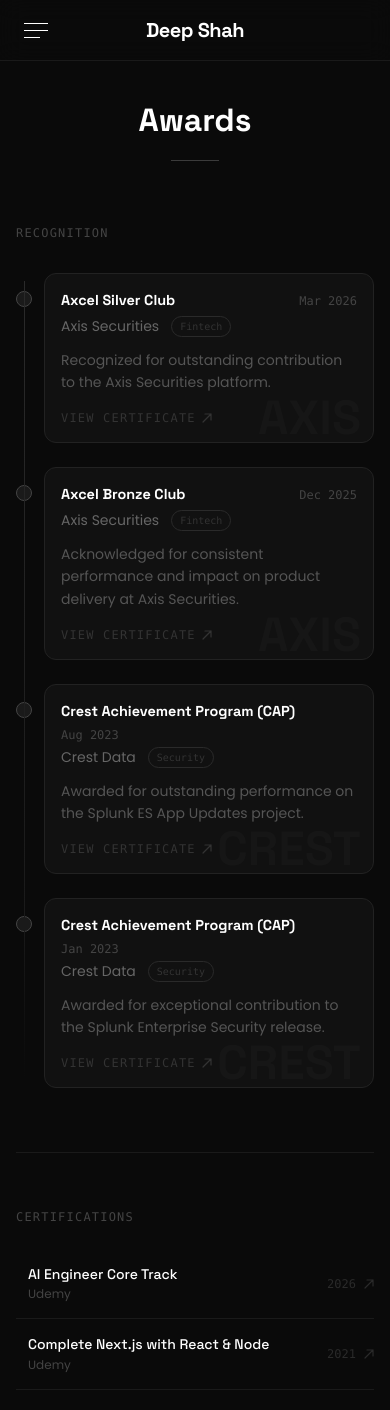
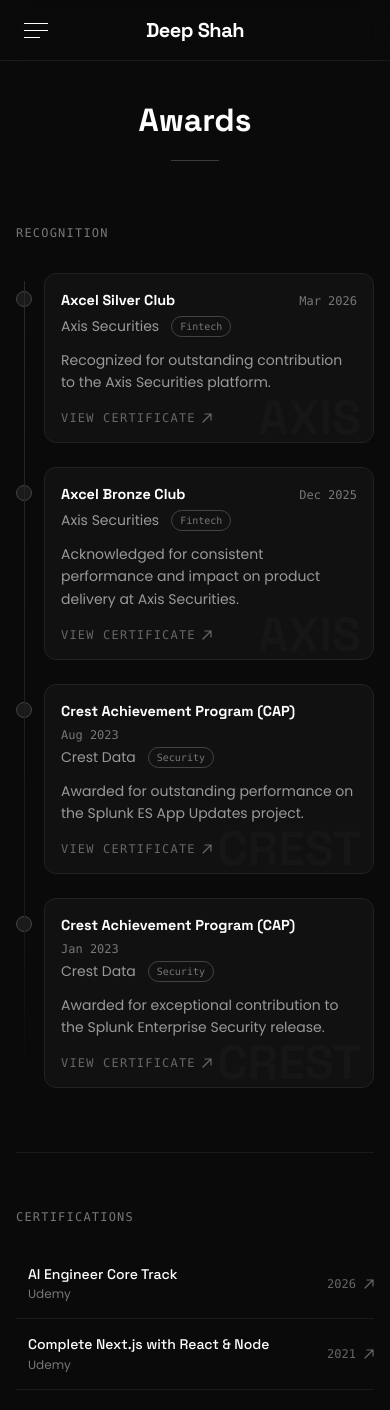
Before and after one commit to deep1358/Personal-Portfolio, a React (Vite) app: page /awards in a window 390 px wide. Shown: the top 1410 px of the page. Built offline with nearby package versions, Linux system fonts and the light colour scheme; a web font is replaced by a local one.

Commit message:
Update text colors for improved contrast and readability across multiple components

```diff
--- a/src/Components/Navbar/Navbar.jsx
+++ b/src/Components/Navbar/Navbar.jsx
@@ -112,7 +112,7 @@
                                 className={`text-lg font-medium tracking-wide transition-colors duration-200 ${
                                     isActive(path)
                                         ? "text-white"
-                                        : "text-[#555] hover:text-white"
+                                        : "text-[#888] hover:text-white"
                                 }`}
                             >
                                 {label}
--- a/src/Pages/404/404.jsx
+++ b/src/Pages/404/404.jsx
@@ -88,7 +88,7 @@
                     initial={{ opacity: 0, y: 10 }}
                     animate={{ opacity: 1, y: 0 }}
                     transition={{ duration: 0.5, delay: 1.2 }}
-                    className="text-[#555] text-sm max-w-xs leading-relaxed mb-8"
+                    className="text-[#999] text-sm max-w-xs leading-relaxed mb-8"
                 >
                     The page you're looking for doesn't exist or has been moved.
                 </motion.p>
--- a/src/Pages/About/About.jsx
+++ b/src/Pages/About/About.jsx
@@ -151,7 +151,7 @@
                             }`}
                         >
                             <AnimatedCounter value={stat.value} suffix={stat.suffix} />
-                            <span className="text-[#555] text-xs md:text-sm mt-1 tracking-wide">{stat.label}</span>
+                            <span className="text-[#888] text-xs md:text-sm mt-1 tracking-wide">{stat.label}</span>
                         </div>
                     ))}
                 </motion.div>
@@ -238,20 +238,20 @@
                                 {work.company.split(" ")[0].toUpperCase()}
                             </span>
                             <div className="relative">
-                                <span className="text-[#444] text-xs font-mono tracking-widest uppercase">{work.tag}</span>
+                                <span className="text-[#777] text-xs font-mono tracking-widest uppercase">{work.tag}</span>
                                 <h4
                                     className="text-white font-bold mt-2 mb-3"
                                     style={{ fontFamily: "'Space Grotesk', sans-serif", fontSize: "1.05rem" }}
                                 >
                                     {work.title}
                                 </h4>
-                                <p className="text-[#666] text-sm leading-relaxed mb-4">{work.description}</p>
+                                <p className="text-[#999] text-sm leading-relaxed mb-4">{work.description}</p>
                                 <div className="flex flex-wrap gap-2">
                                     {work.tech.map((t) => (
                                         <span
                                             key={t}
-                                            className="text-[#555] text-xs px-2.5 py-0.5 rounded-full"
-                                            style={{ border: "1px solid #2a2a2a" }}
+                                            className="text-[#888] text-xs px-2.5 py-0.5 rounded-full"
+                                            style={{ border: "1px solid #333" }}
                                         >
                                             {t}
                                         </span>
--- a/src/Pages/Achievements/Achievements.jsx
+++ b/src/Pages/Achievements/Achievements.jsx
@@ -90,7 +90,7 @@
                         whileInView={{ opacity: 1 }}
                         viewport={{ once: true }}
                         transition={{ duration: 0.5 }}
-                        className="text-[#444] text-xs font-mono uppercase tracking-widest mb-8"
+                        className="text-[#777] text-xs font-mono uppercase tracking-widest mb-8"
                     >
                         Recognition
                     </motion.p>
@@ -152,19 +152,19 @@
                                                 >
                                                     {entry.title}
                                                 </h3>
-                                                <span className="text-[#444] text-xs font-mono whitespace-nowrap">{entry.period}</span>
+                                                <span className="text-[#777] text-xs font-mono whitespace-nowrap">{entry.period}</span>
                                             </div>
                                             <div className="flex flex-wrap items-center gap-x-3 gap-y-0.5 mb-3">
-                                                <p className="text-[#666] text-sm">{entry.org}</p>
+                                                <p className="text-[#999] text-sm">{entry.org}</p>
                                                 <span
-                                                    className="text-[#333] text-[10px] font-mono px-2 py-0.5 rounded-full"
-                                                    style={{ border: "1px solid #2a2a2a" }}
+                                                    className="text-[#777] text-[10px] font-mono px-2 py-0.5 rounded-full"
+                                                    style={{ border: "1px solid #444" }}
                                                 >
                                                     {entry.tag}
                                                 </span>
                                             </div>
-                                            <p className="text-[#555] text-sm leading-relaxed mb-4">{entry.desc}</p>
-                                            <span className="text-[#333] group-hover/card:text-[#888] text-xs font-mono tracking-widest uppercase transition-colors duration-200 flex items-center gap-1.5">
+                                            <p className="text-[#999] text-sm leading-relaxed mb-4">{entry.desc}</p>
+                                            <span className="text-[#666] group-hover/card:text-[#bbb] text-xs font-mono tracking-widest uppercase transition-colors duration-200 flex items-center gap-1.5">
                                                 View Certificate
                                                 <svg width="10" height="10" viewBox="0 0 10 10" fill="none" className="inline-block">
                                                     <path d="M1 9L9 1M9 1H3M9 1V7" stroke="currentColor" strokeWidth="1.2" strokeLinecap="round" strokeLinejoin="round"/>
@@ -195,7 +195,7 @@
                         whileInView={{ opacity: 1 }}
                         viewport={{ once: true }}
                         transition={{ duration: 0.5 }}
-                        className="text-[#444] text-xs font-mono uppercase tracking-widest mb-6"
+                        className="text-[#777] text-xs font-mono uppercase tracking-widest mb-6"
                     >
                         Certifications
                     </motion.p>
@@ -226,16 +226,16 @@
                                         >
                                             {cert.title}
                                         </p>
-                                        <p className="text-[#444] text-xs mt-0.5 group-hover:text-[#666] transition-colors duration-200">
+                                        <p className="text-[#777] text-xs mt-0.5 group-hover:text-[#aaa] transition-colors duration-200">
                                             {cert.issuer}
                                         </p>
                                     </div>
                                 </div>
                                 <div className="flex items-center gap-2 shrink-0">
-                                    <span className="text-[#2a2a2a] text-xs font-mono group-hover:text-[#444] transition-colors duration-200">
+                                    <span className="text-[#666] text-xs font-mono group-hover:text-[#aaa] transition-colors duration-200">
                                         {cert.year}
                                     </span>
-                                    <svg width="10" height="10" viewBox="0 0 10 10" fill="none" className="text-[#2a2a2a] group-hover:text-[#555] transition-colors duration-200">
+                                    <svg width="10" height="10" viewBox="0 0 10 10" fill="none" className="text-[#666] group-hover:text-[#aaa] transition-colors duration-200">
                                         <path d="M1 9L9 1M9 1H3M9 1V7" stroke="currentColor" strokeWidth="1.2" strokeLinecap="round" strokeLinejoin="round"/>
                                     </svg>
                                 </div>
--- a/src/Pages/Experience/Experience.jsx
+++ b/src/Pages/Experience/Experience.jsx
@@ -67,7 +67,7 @@
                 whileInView={{ opacity: 1 }}
                 viewport={{ once: true }}
                 transition={{ duration: 0.5 }}
-                className="text-[#444] text-xs font-mono uppercase tracking-widest mb-8"
+                className="text-[#777] text-xs font-mono uppercase tracking-widest mb-8"
             >
                 {label}
             </motion.p>
@@ -125,11 +125,11 @@
                                         >
                                             {entry.company}
                                         </h3>
-                                        <span className="text-[#444] text-xs font-mono whitespace-nowrap">{entry.period}</span>
+                                        <span className="text-[#777] text-xs font-mono whitespace-nowrap">{entry.period}</span>
                                     </div>
                                     <div className="flex flex-wrap items-center justify-between gap-x-4 gap-y-0.5 mb-5">
-                                        <p className="text-[#666] text-sm">{entry.role}</p>
-                                        <p className="text-[#2a2a2a] text-xs">{entry.location}</p>
+                                        <p className="text-[#999] text-sm">{entry.role}</p>
+                                        <p className="text-[#666] text-xs">{entry.location}</p>
                                     </div>
 
                                     {/* Bullets */}
@@ -154,8 +154,8 @@
                                             {entry.tech.map((t) => (
                                                 <span
                                                     key={t}
-                                                    className="text-[#555] text-xs px-3 py-1 rounded-full"
-                                                    style={{ border: "1px solid #2a2a2a" }}
+                                                    className="text-[#888] text-xs px-3 py-1 rounded-full"
+                                                    style={{ border: "1px solid #333" }}
                                                 >
                                                     {t}
                                                 </span>
--- a/src/Pages/Home/Home.jsx
+++ b/src/Pages/Home/Home.jsx
@@ -131,7 +131,7 @@
                     initial={{ opacity: 0, y: 16 }}
                     animate={{ opacity: 1, y: 0 }}
                     transition={{ duration: 0.6, delay: 1.1 }}
-                    className="text-[#555] text-base md:text-lg max-w-sm leading-relaxed"
+                    className="text-[#999] text-base md:text-lg max-w-sm leading-relaxed"
                 >
                     Passion for programming, problem solving and creative solutions.
                 </motion.p>
```
Also changed, not shown: src/Pages/Contact/Contact.jsx (+5 -5 lines).
